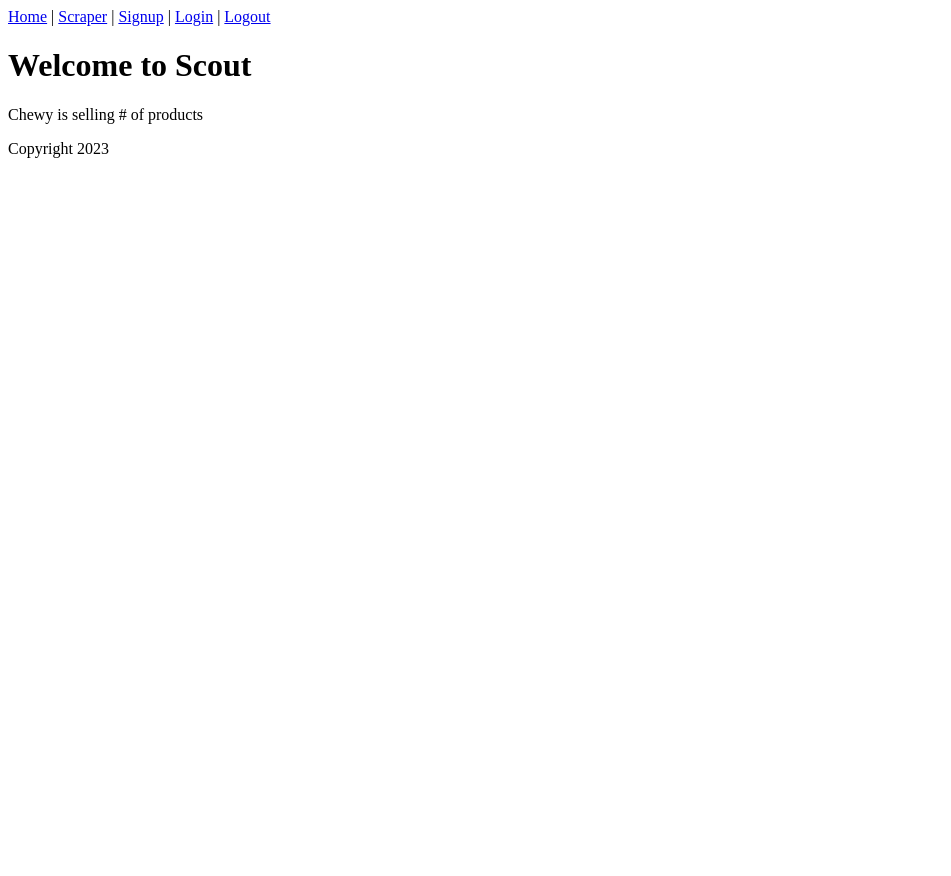
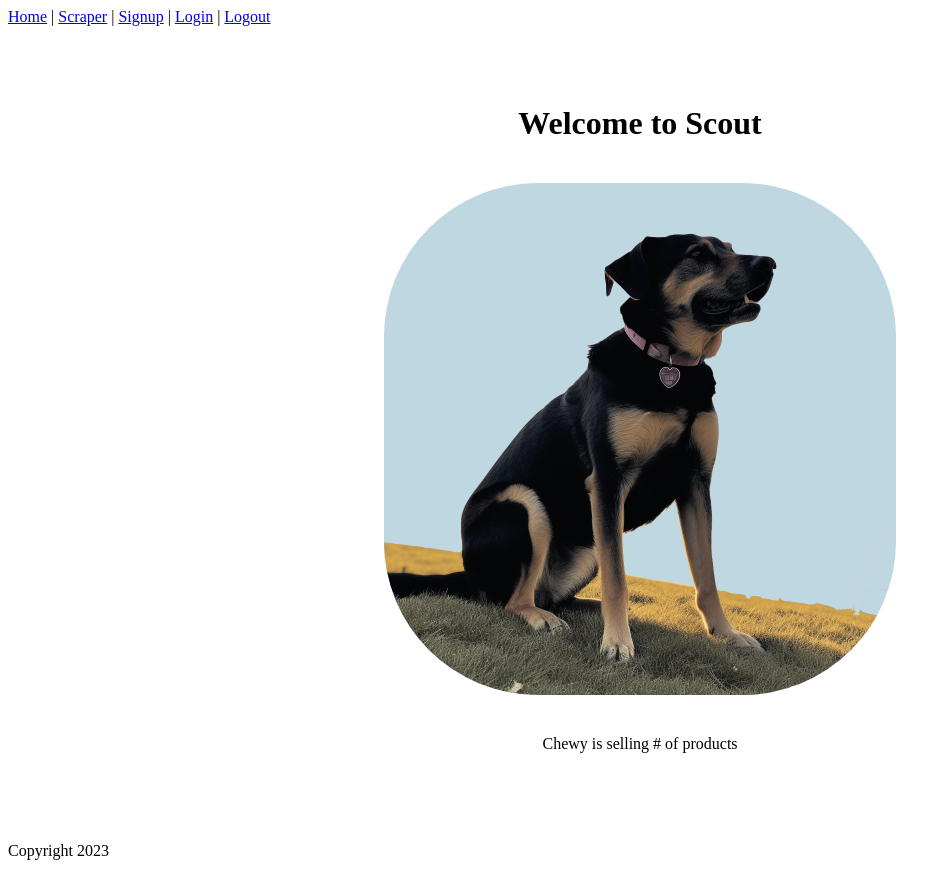
Before and after one commit to lukenilsson/capstone-frontend, a React (Vite) app: page /home in a window 1280 px wide. Shown: the whole page, without its empty margins (0-951 px from the left). Before the commit the page ends 800 px from the top, so only its background shows below. Built offline with nearby package versions, Linux system fonts and the light colour scheme; no server answers.

Commit message:
home page css

```diff
--- a/index.html
+++ b/index.html
@@ -2,7 +2,7 @@
 <html lang="en">
   <head>
     <meta charset="UTF-8" />
-    <link rel="icon" type="image/svg+xml" href="/vite.svg" />
+    <link rel="icon" type="scout" href="./icons/MJ_Scout_1.png" />
     <meta name="viewport" content="width=device-width, initial-scale=1.0" />
     <title>Scout: Webscraper</title>
   </head>
--- a/src/Home.jsx
+++ b/src/Home.jsx
@@ -1,8 +1,17 @@
+import Scout_1 from "./images/MJ_Scout_1.png";
+
 export function Home() {
   return (
-    <div>
-      <h1>Welcome to Scout</h1>
-      <p>Chewy is selling # of products</p>
+    <div className="page-container">
+      <div className="centered-container">
+        <div className="centered-content">
+          <h1>Welcome to Scout</h1>
+          <div className="home-image">
+            <img src={Scout_1} alt="My Image" />
+          </div>
+          <p>Chewy is selling # of products</p>
+        </div>
+      </div>
     </div>
   );
 }
--- a/src/index.css
+++ b/src/index.css
@@ -5,6 +5,28 @@ html {
 h1 {
   color: black;
 }
+
+
+.centered-container {
+
+  display: flex;
+  justify-content: center;
+  align-items: center;
+  height: 100vh;
+}
+
+.centered-content {
+  text-align: center;
+}
+
+.home-image img{
+  background-color: rgb(191, 215, 225);
+  width: 50%;
+  border-radius: 30%;
+  margin-bottom: 20px;
+  margin-top: 20px;
+}
+
 
 table {
   border-collapse: collapse;
```
Also changed, not shown: icons/MJ_Scout_1.png (added), src/images/MJ_Scout_1.png (added).
